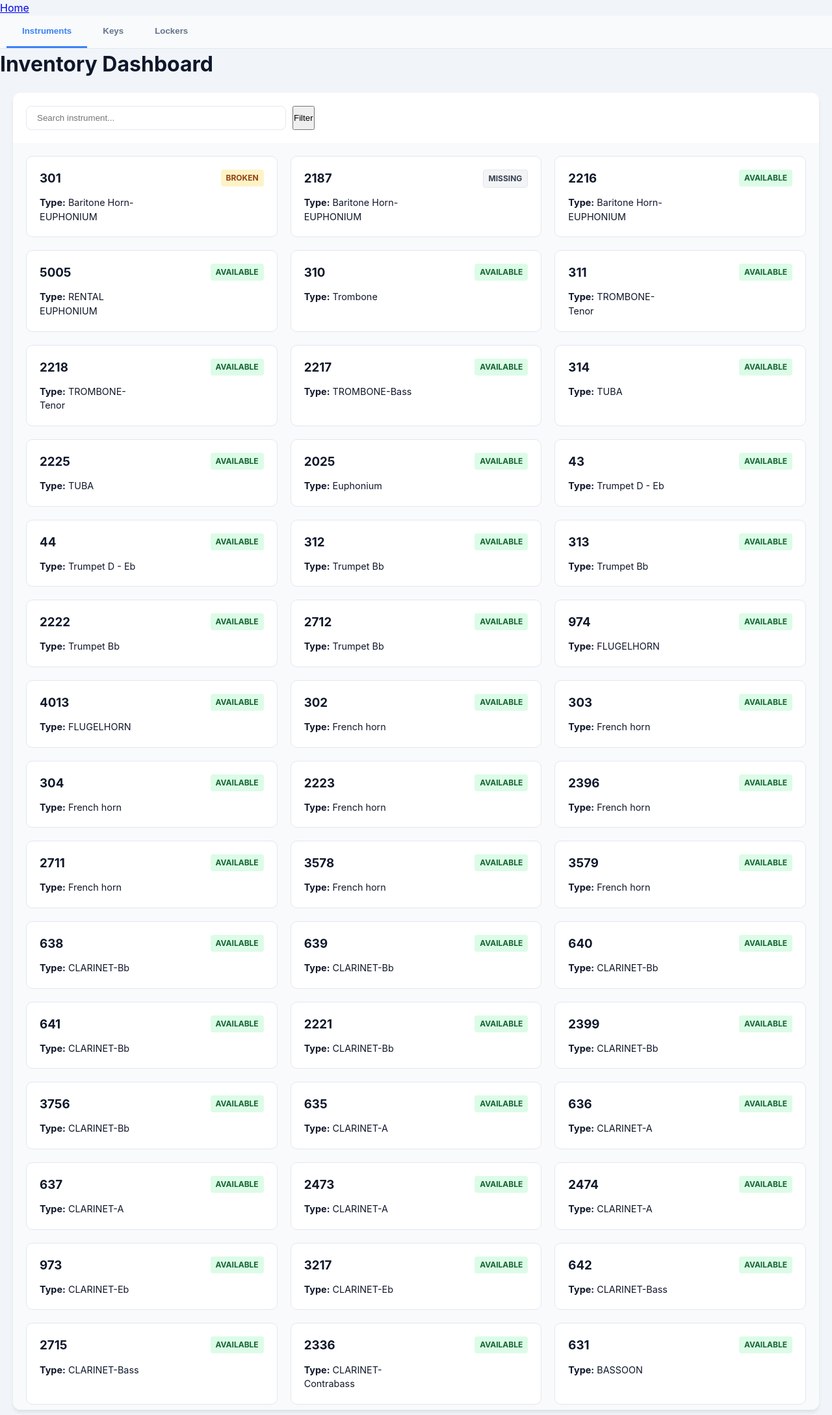
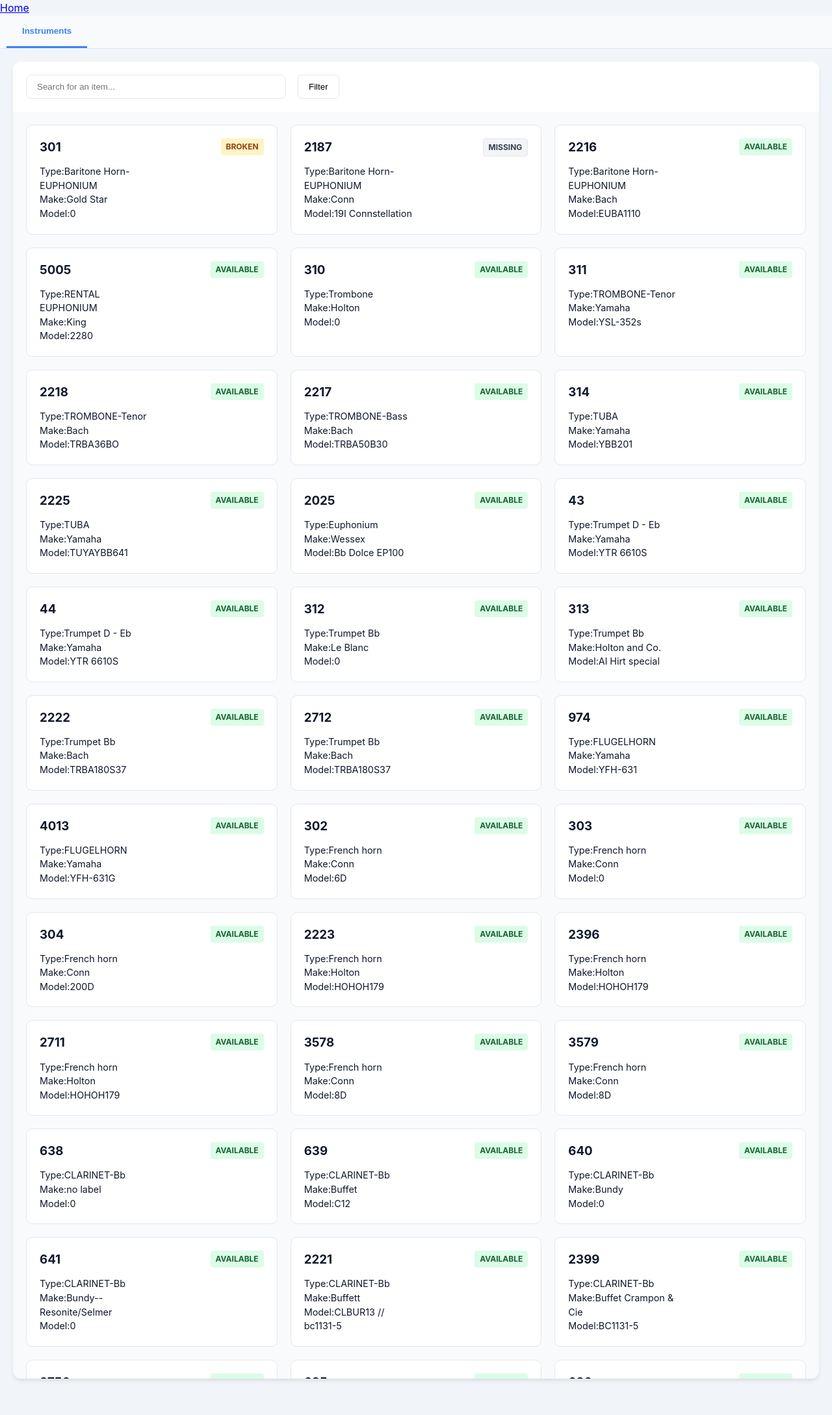
Before and after one commit to tchaikbachx/image, a Flask app: page /dashboard in a window 1280 px wide. Shown: the top 2178 px of the page at 65% size. Run offline with Flask 3, Linux system fonts and the light colour scheme; data comes from the database, SQL or seed files in the repository; parts of the project's set-up code (start-up, migrations or seed data) failed here and were passed over.

Commit message:
template updates

```diff
--- a/templates/dash.html
+++ b/templates/dash.html
@@ -12,27 +12,38 @@
 
 <body x-data="inventory" data-logged-in="{{ 'true' if session.get('is_staff') else 'false' }}">
   <nav id="mainNav" class="navbar">
+    <div class="nav-container">
+      <!-- visible to everyone -->
       <a href="/" class="nav-link">Home</a>
+      {% if session.get('is_staff') %}
+      <a href="/logout" class="nav-link">Logout</a>
+      {% else %}
+      {% endif %}
+    </div>
   </nav>
 
   <main class="content">
     <div class="dashboard-tabs">
       <button :class="activeTable === 'instrument' ? 'tab-active' : ''"
         @click="switchTable('instrument')">Instruments</button>
+
+      {% if session.get('is_staff') %}
       <button :class="activeTable === 'kkey' ? 'tab-active' : ''" @click="switchTable('kkey')">Keys</button>
+
       <button :class="activeTable === 'locker' ? 'tab-active' : ''" @click="switchTable('locker')">Lockers</button>
+      {% endif %}
     </div>
 
-    <header class="dept-banner">
+    <!-- <header class="dept-banner">
       <h1>Inventory Dashboard</h1>
-    </header>
+    </header> -->
 
     <div class="dashboard-box">
       <div class="dashboard-main-content">
         <nav class="toolbar-container">
           <div class="search-wrapper">
-            <input type="text" :placeholder="'Search ' + activeTable + '...'" x-model="searchQuery">
-            <button class="btn-advanced"
+            <input type="text" :placeholder="'Search for an item...'" x-model="searchQuery">
+            <button class="btn-advanced btn-tool icon-btn"
               :class="{ 'filter-applied': Object.values(filters).some(v => v !== '' && v !== 9999) }"
               @click="showAdvancedModal = true">
               Filter <span x-show="Object.values(filters).filter(v => v !== '' && v !== 9999).length > 0"
@@ -40,18 +51,19 @@
             </button>
           </div>
           <div class="staff-controls" x-show="isStaff">
-            <button class="btn-tool btn-add"
+            <button class="btn-tool btn-add icon-btn"
               @click="isEditMode = false; isDeleteMode = false; newEntry = {}; showAddModal = true">
               Add
             </button>
-            <button class="btn-tool btn-edit" :class="{ 'active': isEditMode }" @click="toggleEditMode()">Edit</button>
-            <button class="btn-tool btn-delete" :class="{ 'active': isDeleteMode }"
+            <button class="btn-tool btn-edit icon-btn" :class="{ 'active': isEditMode }"
+              @click="toggleEditMode()">Edit</button>
+            <button class="btn-tool btn-delete icon-btn" :class="{ 'active': isDeleteMode }"
               @click="toggleDeleteMode()">Delete</button>
           </div>
         </nav>
 
-        <div class="main-inventory-layout">
-          <!-- 2. GENERALIZED LIST VIEW -->
+        <div class="main-inventory-layout" :class="{ 'sidebar-active': selectedEntry && !isEditMode && !isDeleteMode }">
+          <!-- GENERALIZED LIST VIEW -->
           <div class="scroll-container">
             <div class="instrument-grid">
               <template x-for="entry in filteredEntries" :key="entry.ID">
@@ -66,19 +78,25 @@
                     <template x-if="entry.Availability">
                       <div style="display: flex; flex-direction: column; align-items: flex-end;">
                         <span class="status-badge" :class="{
-                            'status-in': entry.Loan_Count === 0 && entry.Availability === 'AVAILABLE',
-                            'status-out': entry.Loan_Count > 0,
-                            'status-broken': entry.Availability === 'BROKEN',
-                            'status-missing': entry.Availability === 'MISSING'
-                        }"
-                          x-text="entry.Availability === 'AVAILABLE' && entry.Loan_Count > 0 ? 'OUT (' + entry.Loan_Count + ')' : entry.Availability"></span>
+                          'status-in': entry.Availability === 'AVAILABLE',
+                          'status-out': entry.Availability === 'OUT',
+                          'status-missing': entry.Availability === 'MISSING',
+                          'status-broken': entry.Availability === 'BROKEN'
+                      }" x-text="entry.Loan_Count > 0 ? 'OUT (' + entry.Loan_Count + ')' : entry.Availability"></span>
                       </div>
                     </template>
                   </div>
 
                   <div class="card-horizontal-data">
                     <template x-if="activeTable === 'instrument'">
-                      <div class="detail-item"><strong>Type:</strong> <span x-text="entry.Type"></span></div>
+                      <div class="instrument-grid-row">
+                        <div class="grid-col"><span class="label">Type:</span><span class="value"
+                            x-text="entry.Type"></span></div>
+                        <div class="grid-col"><span class="label">Make:</span><span class="value"
+                            x-text="entry.Make"></span></div>
+                        <div class="grid-col"><span class="label">Model:</span><span class="value"
+                            x-text="entry.Model"></span></div>
+                      </div>
                     </template>
                     <template x-if="activeTable === 'kkey'">
                       <div class="detail-item"><strong>Qty:</strong> <span x-text="entry.Qty"></span></div>
@@ -96,10 +114,19 @@
             </div>
           </div>
 
-          <aside id="details-sidebar" x-show="selectedEntry && !isEditMode && !isDeleteMode" x-cloak>
+          <aside id="details-sidebar" x-show="selectedEntry && !isEditMode && !isDeleteMode" x-cloak
+            x-transition:enter="transition-all ease-out duration-300" x-transition:enter-start="sidebar-closed"
+            x-transition:enter-end="sidebar-open" x-transition:leave="transition-all ease-in duration-300"
+            x-transition:leave-start="sidebar-open" x-transition:leave-end="sidebar-closed">
+
+            <div class="sidebar-content-wrapper" x-show="selectedEntry"
+              x-transition:enter="transition ease-out duration-200 delay-100" x-transition:enter-start="opacity-0"
+              x-transition:enter-end="opacity-100" x-transition:leave="transition ease-in duration-100"
+              x-transition:leave-start="opacity-100" x-transition:leave-end="opacity-0">
+
               <div class="sidebar-header">
                 <h2 x-text="selectedEntry?.Name_ID"></h2>
-              <button class="close-btn" @click="selectedEntry = null">&times;</button>
+                <button class="close-btn" @click="selectedEntry = null; currentTab = 'details'">&times;</button>
               </div>
 
               <div class="sidebar-tabs">
@@ -116,40 +143,39 @@
               </div>
 
               <div class="sidebar-body">
-              <!-- Instrument Specific Sidebar Content -->
+                <!-- CATEGORY-SPECIFIC DETAILS -->
+                <div x-show="currentTab === 'details'" class="tab-content">
+
                   <template x-if="activeTable === 'instrument'">
-                <div x-show="currentTab === 'details'" class="tab-content">
                     <div class="detail-group">
-                    <h4>General Info</h4>
                       <div class="detail-row"><span>Current ID</span><strong x-text="selectedEntry?.Name_ID"></strong>
                       </div>
                       <div class="detail-row"><span>Type</span><strong x-text="selectedEntry?.Type"></strong></div>
                       <div class=" detail-row"><span>Grade</span><strong x-text="selectedEntry?.Grade"></strong>
                       </div>
-                  </div>
 
-                  <div class="detail-group">
-                    <h4>Manufacturer Info</h4>
                       <div class="detail-row"><span>Make</span><strong x-text="selectedEntry?.Make"></strong></div>
                       <div class="detail-row"><span>Model</span><strong x-text="selectedEntry?.Model"></strong></div>
                       <div class="detail-row"><span>Serial Number</span><strong
                           x-text="selectedEntry?.Serial_Number"></strong></div>
-                  </div>
 
                       <template x-if="isStaff">
                         <div class="detail-group admin-only">
-                      <h4>Inventory Management</h4>
                           <div class="detail-row"><span>Old ID</span><strong
-                          x-text="selectedEntry?.Old_ID || 'N/A'"></strong></div>
+                              x-text="selectedEntry?.Old_ID || 'N/A'"></strong>
+                          </div>
                           <div class=" detail-row">
                             <span>Value</span>
                             <strong
                               x-text="selectedEntry?.Price ? '$' + Number(selectedEntry?.Price).toLocaleString() : 'N/A'"></strong>
                           </div>
                           <div class="detail-row">
-                        <span>Storage Location</span>
-                        <strong x-text="selectedEntry?.Stored_In ? 'Locker #' + selectedEntry?.Stored_In
-                          : 'Unassigned'"></strong>
+                            <span>Location</span>
+                            <strong x-text="'Locker ' + selectedEntry?.Locker_Name || 'Unassigned'"></strong>
+                          </div>
+                          <div class="detail-row">
+                            <span>Key</span>
+                            <strong x-text="selectedEntry?.Key_Name || 'None'"></strong>
                           </div>
                           <div class=" detail-row">
                             <span>Department ID</span>
@@ -158,60 +184,115 @@
                         </div>
                       </template>
                     </div>
+                  </template>
 
-                <div id="manage-content" class="tab-pane" :class="{ 'active': currentTab === 'manage' }"
-                  x-show="currentTab === 'manage'">
-                  <div class="action-card">
-                    <!-- 1. The Checkout Form: Only shows if the item isn't Broken or Missing -->
-                    <template x-if="selectedEntry?.Availability === 'AVAILABLE'">
-                      <div class="checkout-ui">
-                        <h3>New Checkout</h3>
-                        <p class="date-hint">Due Date: <span x-text="threeMonthsFromToday"></span></p>
-                        <div class="field">
-                          <label>Borrower Email</label>
-                          <input type="email" x-model="checkoutEmail" placeholder="student@grinnell.edu">
+
+                  <template x-if="activeTable === 'locker'">
+                    <div class="detail-group">
+                      <div class="detail-row">
+                        <span>Locker Number</span>
+                        <strong x-text="selectedEntry?.Name_ID"></strong>
                       </div>
-                        <button class="btn-primary full-width" @click="submitCheckout()">Add Borrower</button>
+                      <div class="detail-row">
+                        <span>Combination</span>
+                        <strong x-text="selectedEntry?.Combo"></strong>
+                      </div>
+                      <div class="detail-row">
+                        <span>Key Required</span>
+                        <strong x-text="selectedEntry?.Key_Name || selectedEntry?.Kkey || 'None'"></strong>
+                      </div>
+                    </div>
+                    <div class="detail-item">
+                      <strong>Checkoutable?</strong>
+                      <select x-model="editTarget.Checkoutable">
+                        <option value="1">Yes</option>
+                        <option value="0">No</option>
+                      </select>
                     </div>
                   </template>
 
-                    <!-- 2. The Active Borrowers List: Shows everyone who has it -->
-                    <div class="active-loans-list" style="margin-top: 20px;">
+                  <template x-if="activeTable === 'kkey'">
+                    <div class="detail-group">
+                      <div class="detail-row">
+                        <span>Key Number</span>
+                        <strong x-text="selectedEntry?.Name_ID"></strong>
+                      </div>
+                      <div class="detail-row">
+                        <span>Quantity</span>
+                        <strong x-text="selectedEntry?.Qty"></strong>
+                      </div>
+                      <div class="detail-row">
+                        <span>Description</span>
+                        <strong x-text="selectedEntry?.Description"></strong>
+                      </div>
+                    </div>
+                  </template>
+                </div>
+
+                <div id="manage-content" class="tab-pane" x-show="currentTab === 'manage'">
+                  <div class="checkout-ui">
+                    <h3>New Checkout</h3>
+
+                    <div class="date-hint">
+                      <span>This item will be due on</span>
+                      <strong x-text="threeMonthsFromToday"></strong>
+                    </div>
+
+                    <div class="checkout-input-group">
+                      <label>Borrower Email</label>
+                      <input type="email" x-model="checkoutEmail" placeholder="name@grinnell.edu"
+                        @keyup.enter="submitCheckout(selectedEntry.ID, activeTable)">
+                    </div>
+
+                    <button class="btn-primary sleek-btn" @click="submitCheckout(selectedEntry.ID, activeTable)">
+                      <span>Complete Checkout</span>
+                      <svg width="18" height="18" viewBox="0 0 24 24" fill="none" stroke="currentColor"
+                        stroke-width="2.5" stroke-linecap="round" stroke-linejoin="round">
+                        <path d="M5 12h14m-7-7 7 7-7 7" />
+                      </svg>
+                    </button>
+                  </div>
+
+                  <div class="active-loans-list" style="margin-top: 24px;">
                     <h4>Current Borrowers</h4>
-                      <div class="loan-container" style="max-height: 200px; overflow-y: auto;">
+                    <div class="loan-container">
                       <template x-for="loan in activeLoans" :key="loan.ID">
-                          <div class="loan-row"
-                            style="display: flex; justify-content: space-between; align-items: center; padding: 10px; border-bottom: 1px solid var(--border);">
-                            <div>
-                              <div style="font-weight: 600; font-size: 0.9rem;" x-text="loan.Email"></div>
-                              <div style="font-size: 0.75rem; color: var(--text-muted);"
-                                x-text="'Due: ' + loan.Due_Date"></div>
+                        <div class="loan-row">
+                          <div class="loan-details">
+                            <div class="loan-info-main" x-text="loan.Email"></div>
+                            <div class="loan-info-sub">
+                              <span>
+                                <span class="date-label">Out:</span>
+                                <span x-text="loan.Checkout_Date || 'N/A'"></span>
+                              </span>
+                              <span>
+                                <span class="date-label">Due:</span>
+                                <span x-text="loan.Due_Date"></span>
+                              </span>
                             </div>
-                            <button class="btn-tool btn-delete"
-                              style="padding: 4px 8px; font-size: 0.7rem; border-color: var(--status-out); color: var(--status-out);"
-                              @click="returnEntry(loan.ID)">Return</button>
+                          </div>
+                          <button class="btn-return-action" @click="returnEntry(loan.ID)">
+                            RETURN
+                          </button>
+                        </div>
                       </template>
+
                       <template x-if="activeLoans.length === 0">
-                          <p style="text-align: center; color: var(--text-muted); padding: 10px;">No active loans.</p>
+                        <div
+                          style="text-align: center; padding: 20px; color: var(--text-muted); font-size: 0.8rem; border: 1px dashed var(--border); border-radius: 8px;">
+                          No active loans.
+                        </div>
                       </template>
                     </div>
                   </div>
                 </div>
-                </div>
 
-              </template>
 
-              <!-- Locker Specific Sidebar Content -->
-              <template x-if="activeTable === 'locker'">
-                <div class="detail-group">
-                  <div class="detail-row"><span>Combination</span><strong x-text="selectedEntry?.Combo"></strong></div>
-                  <div class="detail-row"><span>Key Code</span><strong x-text="selectedEntry?.Kkey"></strong></div>
-                </div>
-              </template>
+                <div x-show="currentTab === 'history'" class="tab-content">
+                  <!-- history list rendering needs to be put here -->
                 </div>
 
               </div>
-        </aside>
 
             </div>
 
@@ -219,7 +300,6 @@
       </div>
   </main>
 
-  <!-- Missing Email Confirmation Modal -->
   <div class="modal" :class="{ 'active': showEmailModal }" x-show="showEmailModal" x-cloak>
     <div class="modal-content">
       <h2>Confirm Checkout Email</h2>
@@ -241,26 +321,45 @@
     </div>
   </div>
 
-  <!-- 5. GENERALIZED ADD MODAL -->
   <div class="modal" :class="{ 'active': showAddModal }" x-show="showAddModal">
     <div class="modal-content">
       <h2 x-text="'Add New ' + activeTable"></h2>
+
       <div class="details-grid">
-        <input type="text" placeholder="Name_ID" x-model="newEntry.Name_ID">
+        <div class="detail-item">
+          <label>Identifier (Name_ID)</label>
+          <input type="text" :placeholder="activeTable === 'locker' ? 'Locker #' : 'Name/ID'"
+            x-model="newEntry.Name_ID">
+        </div>
 
-        <!-- Conditional inputs for Adding -->
         <template x-if="activeTable === 'instrument'">
+          <div style="display: contents;">
             <div class="grid-pair">
               <input type="text" placeholder="Type" x-model="newEntry.Type">
               <input type="text" placeholder="Make" x-model="newEntry.Make">
             </div>
+            <input type="text" placeholder="Model" x-model="newEntry.Model">
+            <input type="text" placeholder="Serial Number" x-model="newEntry.Serial_Number">
+          </div>
         </template>
 
         <template x-if="activeTable === 'kkey'">
-          <input type="number" placeholder="Quantity" x-model="newEntry.Qty">
-          <input type="text" placeholder="Description" x-model="newEntry.Description">
+          <div style="display: contents;">
+            <input type="number" placeholder="Total Quantity" x-model="newEntry.Qty">
+            <input type="text" placeholder="Key Description" x-model="newEntry.Description">
+          </div>
+        </template>
+
+        <template x-if="activeTable === 'locker'">
+          <div style="display: contents;">
+            <input type="text" placeholder="Combination (XX-XX-XX)" x-model="newEntry.Combo">
+            <input type="text" placeholder="Key Code" x-model="newEntry.Kkey">
+            <input type="hidden" x-init="newEntry.Checkoutable = 1">
+          </div>
         </template>
       </div>
+
+
       <div class="modal-actions">
         <button class="btn-secondary" @click="showAddModal = false">Cancel</button>
         <button class="btn-primary" @click="addEntry()">Confirm</button>
@@ -270,14 +369,37 @@
 
   <div class="modal" :class="{ 'active': showEditModal }" x-show="showEditModal" x-cloak>
     <div class="modal-content">
-      <h2>Update Instrument <span x-text="editTarget.Name_ID"></span></h2>
+      <!-- Dynamic Header -->
+      <h2>Update <span x-text="activeTable"></span>: <span x-text="editTarget.Name_ID"></span></h2>
+
       <div class="details-grid">
+        <!-- Instrument Fields -->
+        <template x-if="activeTable === 'instrument'">
+          <div style="display: contents;">
             <div class="detail-item"><strong>Type</strong><input type="text" x-model="editTarget.Type"></div>
             <div class="detail-item"><strong>Make</strong><input type="text" x-model="editTarget.Make"></div>
             <div class="detail-item"><strong>Model</strong><input type="text" x-model="editTarget.Model"></div>
-        <div class="detail-item"><strong>Serial #</strong><input type="text" x-model="editTarget.Serial_Number"></div>
-        <div class="detail-item"><strong>Location</strong><input type="text" x-model="editTarget.Stored_In"></div>
           </div>
+        </template>
+
+        <!-- Key Fields -->
+        <template x-if="activeTable === 'kkey'">
+          <div style="display: contents;">
+            <div class="detail-item"><strong>Quantity</strong><input type="number" x-model="editTarget.Qty"></div>
+            <div class="detail-item"><strong>Description</strong><input type="text" x-model="editTarget.Description">
+            </div>
+          </div>
+        </template>
+
+        <!-- Locker Fields -->
+        <template x-if="activeTable === 'locker'">
+          <div style="display: contents;">
+            <div class="detail-item"><strong>Combo</strong><input type="text" x-model="editTarget.Combo"></div>
+            <div class="detail-item"><strong>Key Code</strong><input type="text" x-model="editTarget.Kkey"></div>
+          </div>
+        </template>
+      </div>
+
       <div class="modal-actions">
         <button class="btn-secondary" @click="showEditModal = false">Cancel</button>
         <button class="btn-primary" @click="updateEntry()">Confirm</button>
@@ -289,19 +411,6 @@
     <div class="modal-content" style="width: 700px; max-height: 90vh; overflow-y: auto;">
       <button class="close-btn" @click="showAdvancedModal = false">&times;</button>
       <h2>Advanced Search</h2>
-
-      <div class="active-filters-bar" x-show="Object.values(filters).some(v => v !== '' && v !== 9999)">
-        <span>Filtering by:</span>
-        <template x-for="(val, key) in filters">
-          <template x-if="val !== '' && val !== 9999">
-            <span class="filter-tag">
-              <span x-text="key + ': ' + val"></span>
-              <button @click="filters[key] = (key === 'Price' ? 9999 : '')">&times;</button>
-            </span>
-          </template>
-        </template>
-        <button class="link-btn" @click="clearFilters()">Clear All</button>
-      </div>
 
       <div class="details-grid">
         <!-- INSTRUMENT SPECIFIC FILTERS -->
@@ -403,69 +512,7 @@
       </div>
     </div>
   </div>
-  <!-- <div class="details-grid">
-        <div class="detail-item">
-          <label>Type</label>
-          <input type="text" x-model="filters.Type">
-        </div>
-        <div class="detail-item">
-          <label>Grade</label>
-          <select x-model="filters.Grade">
-            <option value="">Any Grade</option>
-            <option value="A">Grade A</option>
-            <option value="B">Grade B</option>
-            <option value="C">Grade C</option>
-          </select>
-        </div>
 
-        <div class="detail-item">
-          <label>Make</label>
-          <input type="text" x-model="filters.Make">
-        </div>
-
-        <div class="detail-item">
-          <label>Model</label>
-          <input type="text" x-model="filters.Model">
-        </div>
-
-        <div class="detail-item">
-          <label>Serial Number</label>
-          <input type="text" x-model="filters.Serial_Number">
-        </div>
-
-        <div class="detail-item" style="grid-column: span 2;">
-          <label>Max Price: $<span x-text="filters.Price"></span></label>
-          <input type="range" min="0" max="9999" step="100" x-model="filters.Price" style="width: 100%;">
-        </div>
-
-        <div class="detail-item">
-          <label>Storage Location (ID)</label>
-          <input type="number" x-model="filters.Stored_In">
-        </div>
-
-        <div class="detail-item">
-          <label>Department (ID)</label>
-          <input type="number" x-model="filters.Dept">
-        </div>
-
-        <div class="detail-item">
-          <label>Condition</label>
-          <select x-model="filters.Status">
-            <option value="">All Items</option>
-            <option value="IN">In Stock</option>
-            <option value="OUT">Checked Out</option>
-            <option value="BROKEN">Broken/Repair</option>
-            <option value="MISSING">Missing</option>
-          </select>
-        </div>
-      </div>
-
-      <div class="modal-actions">
-        <button class="btn-secondary" @click="clearFilters()">Reset All</button>
-        <button class="btn-primary" @click="showAdvancedModal = false">Show Results</button>
-      </div>
-    </div>
-  </div> -->
   </div>
 </body>
 
```
Also changed, not shown: templates/index.html (+62 -32 lines). Lines whose indentation alone changed are shown as unchanged.
